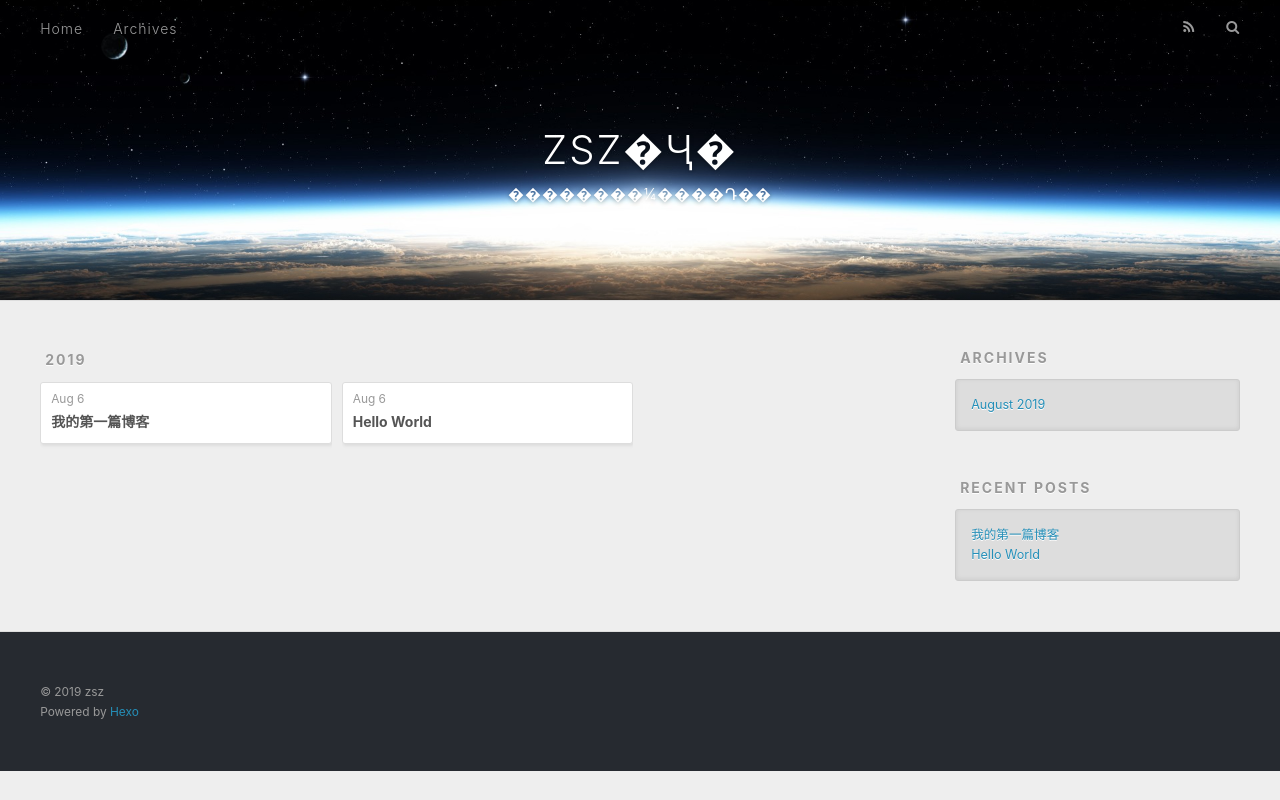
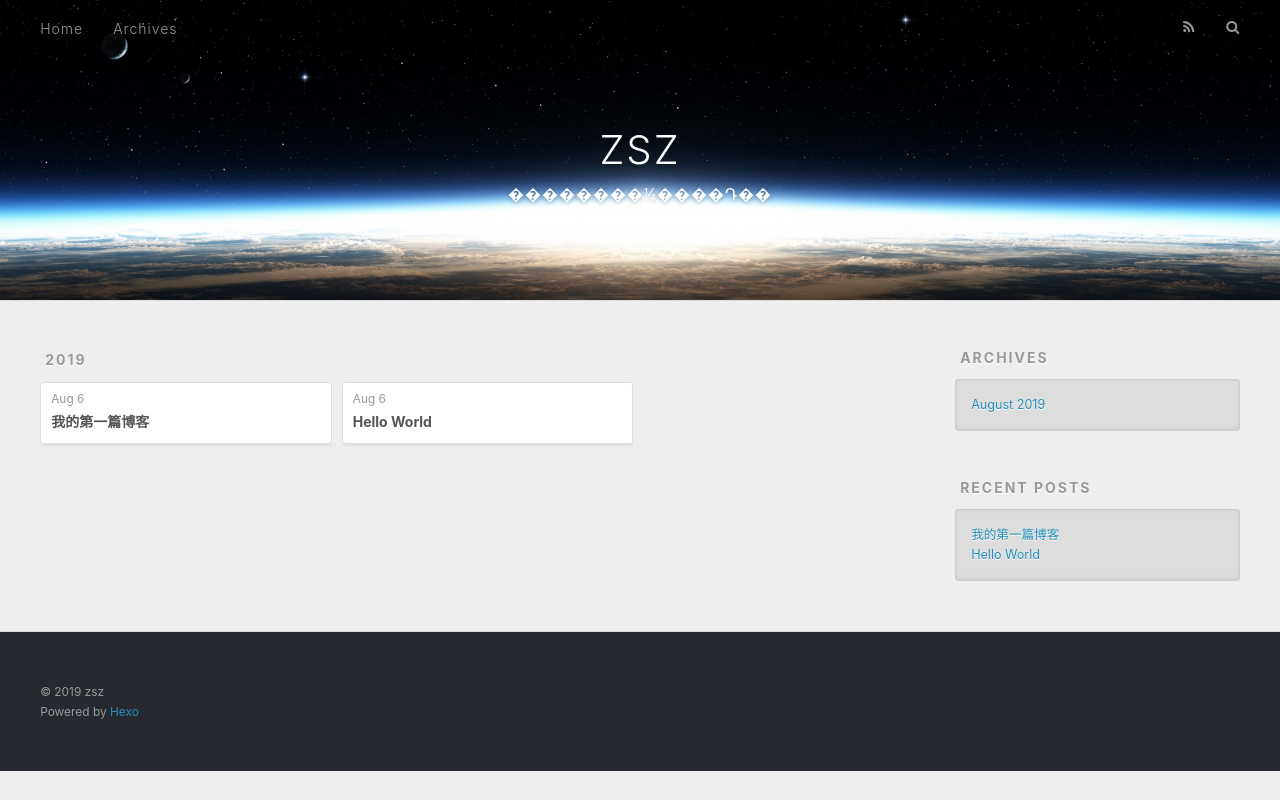
Before and after one commit to 208256120/208256120.github.io, a plain HTML site: page archives/2019/08/index.html in a window 1280 px wide. Drawn offline with nearby package versions, Linux system fonts and the light colour scheme.

Commit message:
Site updated: 2019-08-07 03:00:47

```diff
--- a/archives/2019/08/index.html
+++ b/archives/2019/08/index.html
@@ -5,21 +5,21 @@
 
 
 
-  <title>Archives: 2019/8 | ZSZ�Ҷ�</title>
+  <title>Archives: 2019/8 | ZSZ</title>
   <meta name="viewport" content="width=device-width, initial-scale=1, maximum-scale=1">
   <meta name="description" content="������Դ����¼���">
 <meta name="keywords" content="zsz��zsz�Ҷȣ�208256120">
 <meta property="og:type" content="website">
-<meta property="og:title" content="ZSZ�Ҷ�">
+<meta property="og:title" content="ZSZ">
 <meta property="og:url" content="https://208256120.github.io/archives/2019/08/index.html">
-<meta property="og:site_name" content="ZSZ�Ҷ�">
+<meta property="og:site_name" content="ZSZ">
 <meta property="og:description" content="������Դ����¼���">
 <meta property="og:locale" content="default">
 <meta name="twitter:card" content="summary">
-<meta name="twitter:title" content="ZSZ�Ҷ�">
+<meta name="twitter:title" content="ZSZ">
 <meta name="twitter:description" content="������Դ����¼���">
 
-    <link rel="alternate" href="/atom.xml" title="ZSZ�Ҷ�" type="application/atom+xml">
+    <link rel="alternate" href="/atom.xml" title="ZSZ" type="application/atom+xml">
 
 
     <link rel="icon" href="/favicon.png">
@@ -38,7 +38,7 @@
   <div id="header-outer" class="outer">
     <div id="header-title" class="inner">
       <h1 id="logo-wrap">
-        <a href="/" id="logo">ZSZ�Ҷ�</a>
+        <a href="/" id="logo">ZSZ</a>
       </h1>
 
         <h2 id="subtitle-wrap">
```
Also changed, not shown: 2019/08/06/hello-world/index.html (+4 -4 lines), 2019/08/06/我的第一篇博客/index.html (+4 -4 lines), archives/2019/index.html (+6 -6 lines), archives/index.html (+6 -6 lines), index.html (+6 -6 lines).
